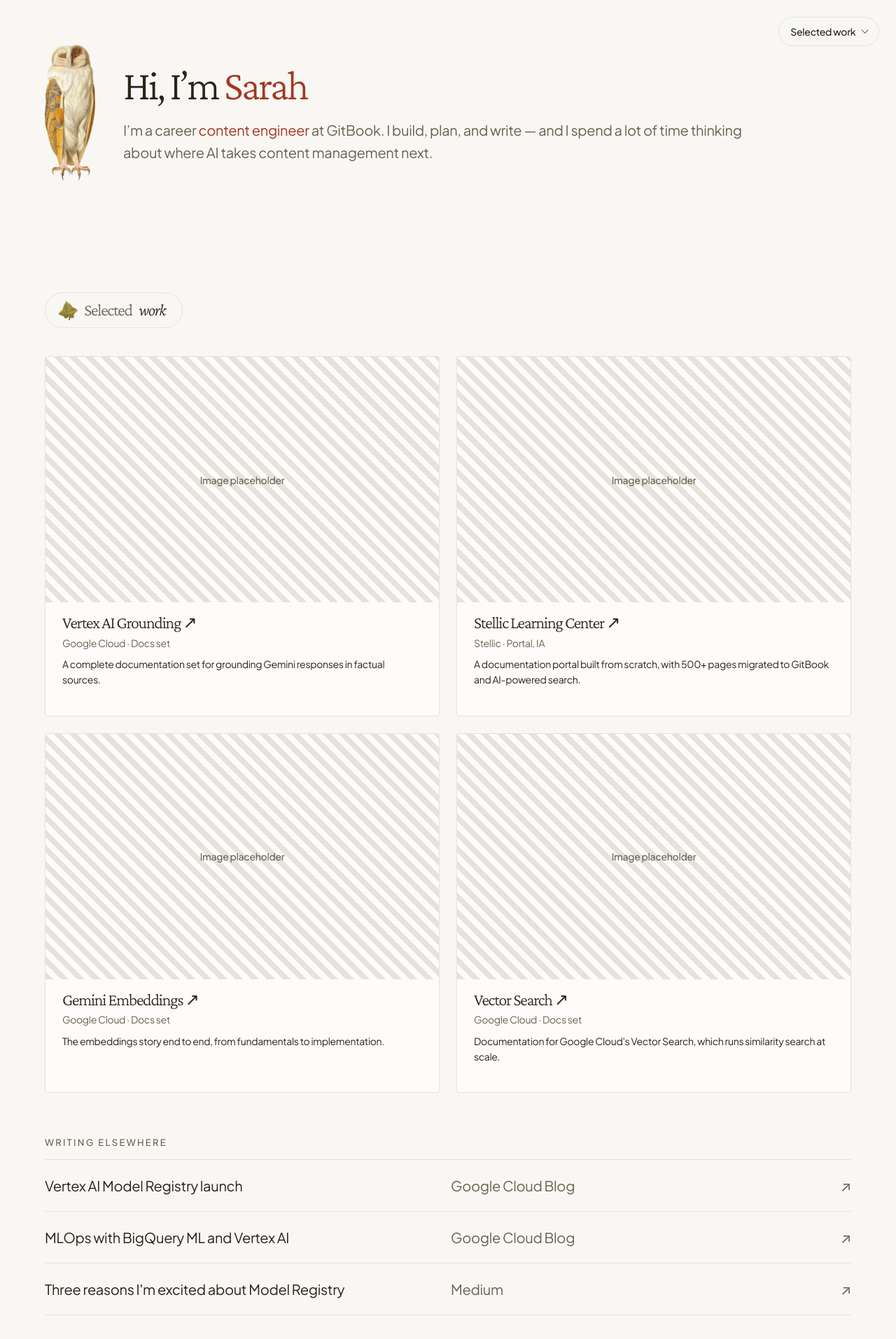
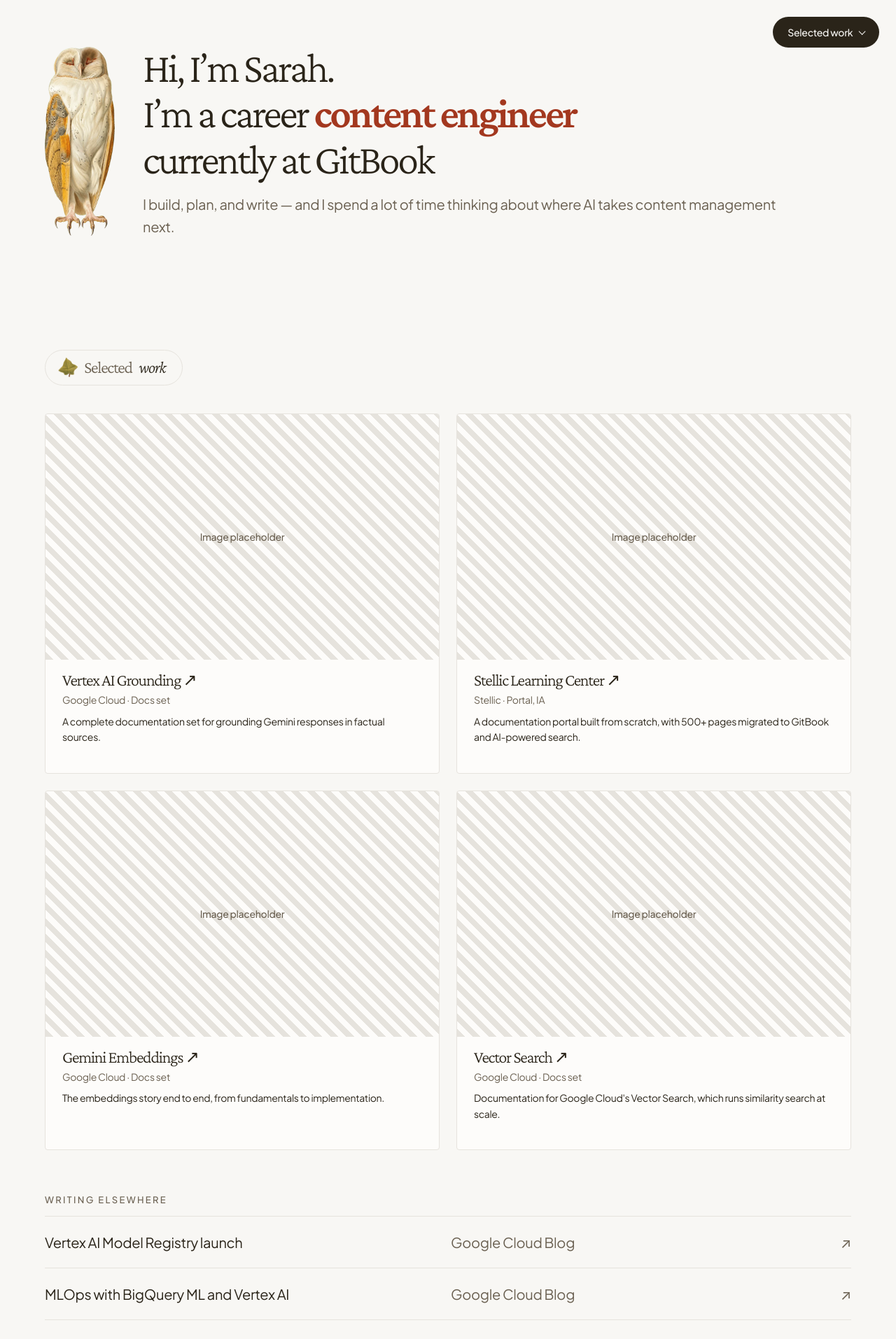
Before and after one commit to scrivera-dugan/site, a Jekyll site: the page built from index.md, in a window 1280 px wide. Shown: the top 1914 px of the page at 70% size. Built offline with Jekyll 4.4.1, drawn with Linux system fonts in a browser that asks for light colours.

Commit message:
Rework the hero, darken the corner pill, box the newsletter
Hero
- Set as three display lines with the job title ending the second one, so
  a longer title reflows only its own line instead of pushing the whole
  paragraph around. The title is the same size as the line it sits in,
  carried by weight rather than scale.
- The name is no longer picked out in the accent.
- The supporting sentence drops to the lead size beneath.
- The owl is resized to span the taller text block, and on phones the
  hero stacks: beside the text it left the column 231px, which wrapped
  the hero to six lines and split the job title across two, while the
  owl floated in a 438px box holding a 194px image.

Corner pill
- Inverted against the page: ink on paper in light, paper on ink in dark,
  since it is built from the colour tokens rather than a fixed black.
  The caret follows currentColor so it stays visible either way.

Newsletter
- A reusable .boxed panel: a fill a shade lighter than the page, a warm
  two-layer shadow tinted with the iron-gall ink rather than black, and
  a gold eyebrow that finally gives --color-thread a job.
- The shadow tint is a token so it can fall back to black in dark mode,
  where a brown shadow at 8% would be invisible.
- .newsletter > p becomes .newsletter .boxed > p; wrapping the content
  made the paragraph a grandchild and would have dropped its lead size.

Co-Authored-By: Claude Opus 5 <noreply@anthropic.com>

```diff
--- a/_layouts/default.html
+++ b/_layouts/default.html
@@ -28,7 +28,7 @@
 
     <link rel="preconnect" href="https://fonts.googleapis.com">
     <link rel="preconnect" href="https://fonts.gstatic.com" crossorigin>
-    <link href="https://fonts.googleapis.com/css2?family=Crimson+Pro:ital,wght@0,300;0,400;1,300&family=JetBrains+Mono:wght@300;400&family=Plus+Jakarta+Sans:wght@400;500;700&display=swap" rel="stylesheet">
+    <link href="https://fonts.googleapis.com/css2?family=Crimson+Pro:ital,wght@0,300;0,400;0,600;1,300&family=JetBrains+Mono:wght@300;400&family=Plus+Jakarta+Sans:wght@400;500;700&display=swap" rel="stylesheet">
     <link rel="stylesheet" href="{{ '/styles.css' | relative_url }}">
 
     <!-- Google tag (gtag.js) -->
@@ -69,8 +69,12 @@
                 <img class="hero-icon" src="{{ '/images/owl.png' | relative_url }}" alt="" aria-hidden="true" width="300" height="810">
             </picture>
             <div class="hero-text">
-                <h1 class="hero-title">Hi, I&rsquo;m <span class="hero-name">Sarah</span></h1>
-                <p class="sub">I&rsquo;m a career <span class="rotator" data-rotator>technical writer</span> at GitBook. I build, plan, and write &mdash; and I spend a lot of time thinking about where AI takes content management next.</p>
+                <h1 class="hero-title">
+                    <span class="hl">Hi, I&rsquo;m Sarah.</span>
+                    <span class="hl">I&rsquo;m a career <span class="rotator" data-rotator>technical writer</span></span>
+                    <span class="hl">currently at GitBook</span>
+                </h1>
+                <p class="sub">I build, plan, and write &mdash; and I spend a lot of time thinking about where AI takes content management next.</p>
             </div>
         </div>
     </header>
--- a/index.md
+++ b/index.md
@@ -36,6 +36,8 @@ title: Home
 
 <section class="block newsletter" id="substack" aria-labelledby="news-h">
 {% include section-head.html id="news-h" label="Write this" title="down" %}
+<div class="boxed">
+<span class="eyebrow">Newsletter</span>
 <p>My newsletter on Substack, about information, language, and myth. It's free and it shows up occasionally.</p>
 {% if feed.posts and feed.posts.size > 0 %}
 <ul class="index-list">
@@ -56,6 +58,7 @@ title: Home
     </div>
     <p class="hint">Opens Substack to confirm.</p>
 </form>
+</div>
 </section>
 
 <section class="block resume" id="resume" aria-labelledby="resume-h">
--- a/styles.css
+++ b/styles.css
@@ -58,6 +58,8 @@
     --content-max: 76rem;
     --gutter: 4rem;                 /* one column for everything: ~66 characters of body text */
     --radius: 4px;
+    --radius-box: 20px;
+    --shadow-tint: 42, 36, 25;      /* iron-gall ink, for warm shadows */
 }
 
 @media (prefers-color-scheme: dark) {
@@ -73,6 +75,7 @@
         --color-border: #2A3350;
         --color-nav-bg: #131A2B;
         --color-thread: #6E5F3A;
+        --shadow-tint: 0, 0, 0;
     }
 }
 
@@ -327,12 +330,12 @@ pre code {
     display: flex;
     align-items: center;
     gap: 0.6rem;
-    padding: 0.55rem 1rem;
-    border: 1px solid var(--color-border);
+    padding: 0.625rem 1.25rem;
+    border: 1px solid transparent;
     border-radius: 999px;
-    background: color-mix(in srgb, var(--color-bg) 88%, transparent);
-    backdrop-filter: blur(8px);
-    color: var(--color-text);
+    /* Inverted against the page: ink in light, paper in dark. */
+    background: var(--color-text);
+    color: var(--color-bg);
     white-space: nowrap;
 }
 
@@ -341,7 +344,7 @@ pre code {
 }
 
 .section-menu details > summary:hover {
-    border-color: var(--color-text-secondary);
+    background: var(--color-text-secondary);
 }
 
 .section-menu details > summary:focus-visible {
@@ -352,8 +355,8 @@ pre code {
 .sm-caret {
     width: 0.45rem;
     height: 0.45rem;
-    border-right: 1.5px solid var(--color-text-secondary);
-    border-bottom: 1.5px solid var(--color-text-secondary);
+    border-right: 1.5px solid currentColor;
+    border-bottom: 1.5px solid currentColor;
     transform: rotate(45deg) translate(-1px, -1px);
     transition: transform 0.2s ease;
     flex: none;
@@ -455,9 +458,10 @@ pre code {
 
 .hero-lockup > picture {
     flex: none;
-    /* Sized so the owl's height matches the text beside it. Wider, and the
-       owl becomes the tallest thing in the hero and pads it from inside. */
-    width: 4.5rem;
+    /* Sized so the owl's height matches the text beside it. Too narrow and
+       it floats in the middle of the column; too wide and it becomes the
+       tallest thing in the hero and pads it from inside. */
+    width: 6.25rem;
     align-self: stretch;
     display: block;
 }
@@ -498,9 +502,15 @@ pre code {
     color: var(--color-text);
 }
 
-/* The name carries the accent; everything else in the line stays ink. */
-.hero-name {
-    color: var(--accent);
+/* Each line of the hero sits on its own row, so a longer job title only
+   reflows its own line instead of the whole paragraph. */
+.hero-title .hl {
+    display: block;
+}
+
+/* The rotating title: same size as the line it sits in, just heavier. */
+.rotator {
+    font-weight: 600;
 }
 
 .hero .sub {
@@ -525,14 +535,24 @@ pre code {
         --space-section: 3.5rem;
     }
 
+    /* On a phone the owl beside the text leaves it barely 230px, which
+       wraps the hero to six lines. Stack instead: owl above, text full
+       width, and stop stretching the owl so it does not float in a tall
+       empty box. */
     .hero-lockup {
-        gap: var(--space-md);
+        flex-direction: column;
+        align-items: flex-start;
+        gap: var(--space-sm);
     }
 
     .hero-lockup > picture {
-        /* Wider here so the owl still fills most of the column's height
-           rather than floating in the middle of it. */
-        width: 4.5rem;
+        width: auto;
+        align-self: flex-start;
+    }
+
+    .hero-icon {
+        width: auto;
+        height: 7rem;
     }
 
     .hero .sub,
@@ -623,7 +643,40 @@ pre code {
     max-width: var(--measure-prose);
 }
 
-/* Quiet metadata label, a clear step below the section pill. */
+/* Gently boxed: a panel a shade lighter than the page, on a warm
+   two-layer shadow rather than a black one. */
+.boxed {
+    background: var(--color-bg-alt);
+    border: 1px solid rgba(var(--shadow-tint), 0.05);
+    border-radius: var(--radius-box);
+    padding: var(--space-lg) 2.75rem;
+    margin: var(--space-lg) 0;
+    box-shadow: 0 10px 30px rgba(var(--shadow-tint), 0.08),
+                0 2px 6px rgba(var(--shadow-tint), 0.05);
+}
+
+.boxed > :first-child {
+    margin-top: 0;
+}
+
+.boxed > :last-child {
+    margin-bottom: 0;
+}
+
+/* The gold eyebrow, the one place --color-thread earns its keep */
+.eyebrow {
+    display: block;
+    margin-bottom: var(--space-sm);
+    color: var(--color-thread);
+}
+
+@media (max-width: 40rem) {
+    .boxed {
+        padding: 1.75rem 1.5rem;
+        border-radius: 14px;
+    }
+}
+
 /* Longer explanations run in two columns, so the measure stays readable
    while the text still uses the width of the page. */
 .prose-columns {
@@ -662,6 +715,7 @@ pre code {
     }
 }
 
+/* Quiet metadata label, a clear step below the section pill. */
 .sub-label {
     margin-top: var(--space-xl);
     margin-bottom: var(--space-sm);
@@ -756,7 +810,7 @@ pre code {
 
 /* Newsletter */
 /* Section lead: the paragraph directly under a section header. */
-.newsletter > p,
+.newsletter .boxed > p,
 .resume .summary,
 .hero .sub {
     font-family: var(--font-ui);
```
